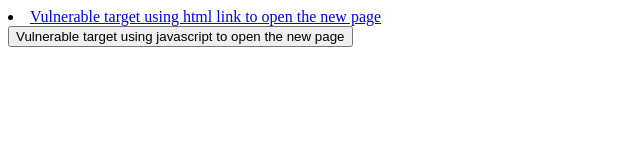
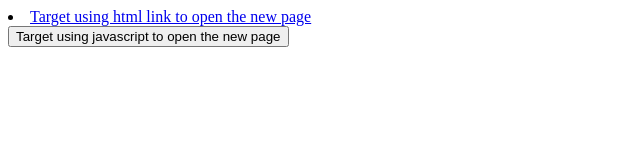
Before and after one commit to Kykli/kykli.github.io, a plain HTML site: page test.html in a window 1280 px wide. Shown: the whole page, without its empty margins (0-640 px from the left). Drawn offline with Linux system fonts and the light colour scheme.

Commit message:
Update test.html

```diff
--- a/test.html
+++ b/test.html
@@ -1,6 +1,6 @@
 <html>
  <body>
-  <li><a href="https://kyyka.github.io/tab.html" target="_blank">Vulnerable target using html link to open the new page</a></li>
-  <button onclick="window.open('https://kyyka.github.io/tab.html')">Vulnerable target using javascript to open the new page</button>
+  <li><a href="https://kyyka.github.io/tab.html" target="_blank">Target using html link to open the new page</a></li>
+  <button onclick="window.open('https://kyyka.github.io/tab.html')">Target using javascript to open the new page</button>
  </body>
 </html>
```
